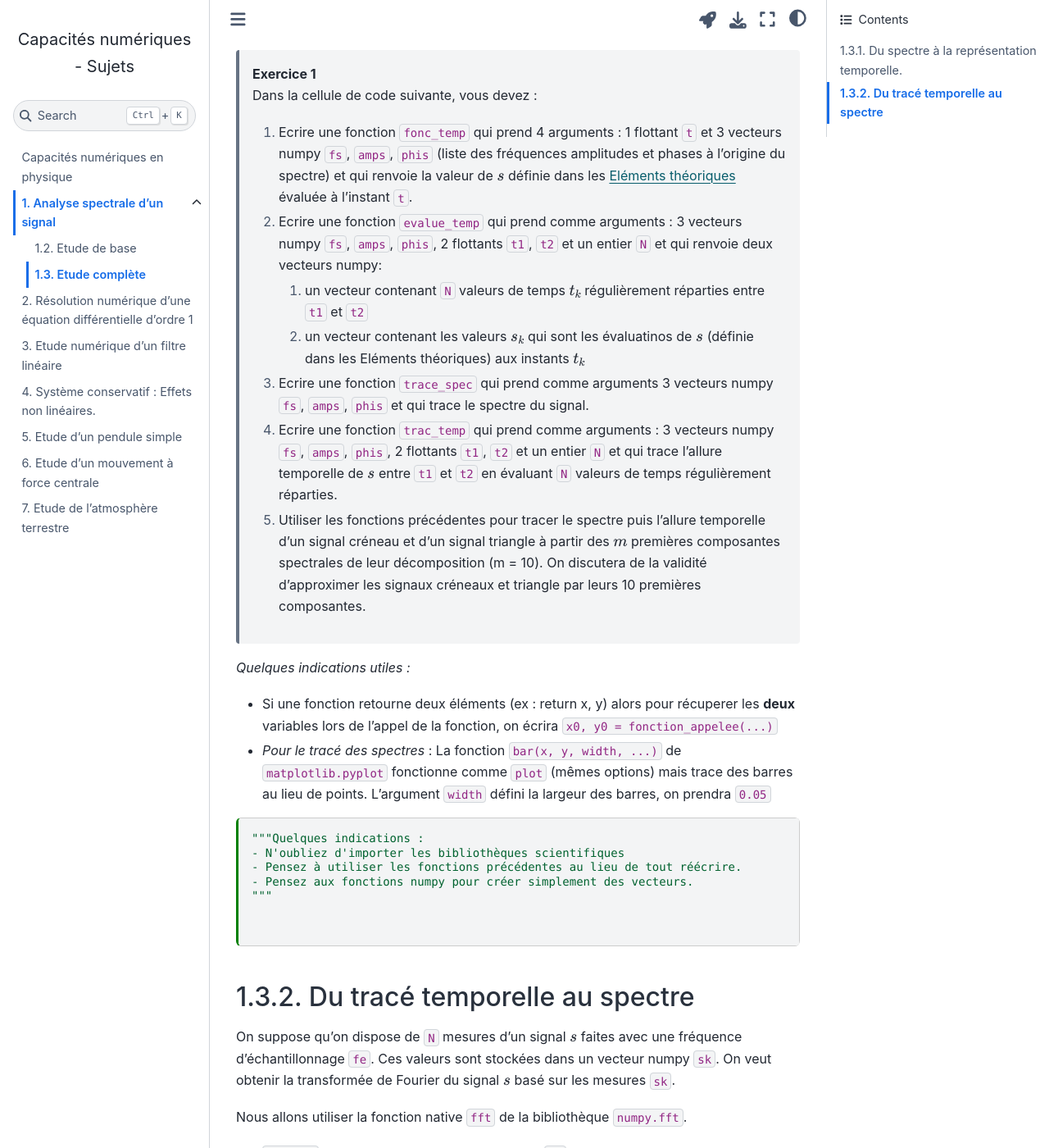
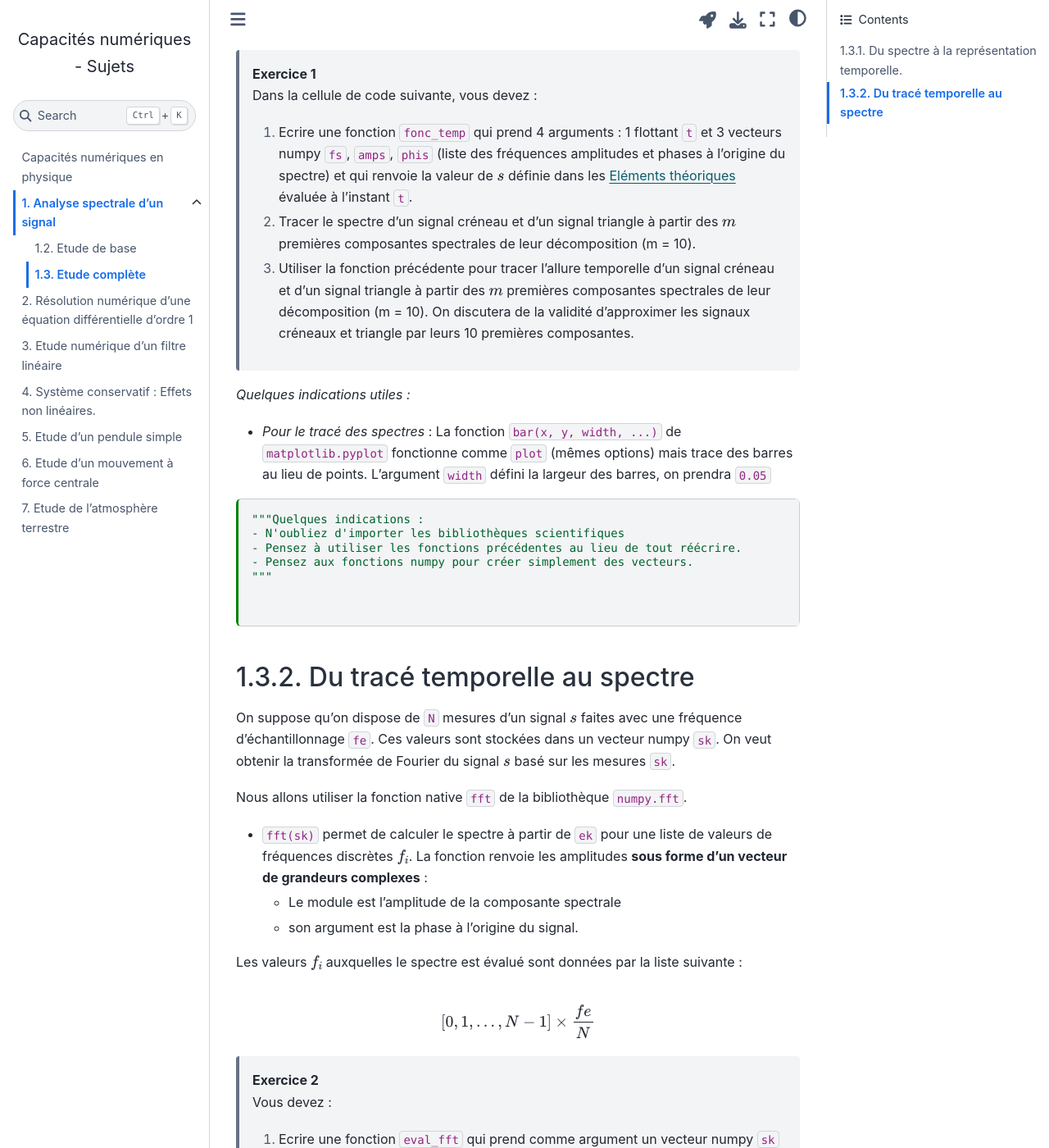
Before and after one commit to pcsi3physiquestan/capacites_numeriques_sources, a Jupyter Book: the page built from signal_fourier_complet.md, in a window 1280 px wide and 1400 px high, scrolled down 355 px. Shown: the whole window at 82% size. Built offline with Jupyter Book 1.0.4 settings and Sphinx 7.4.7 and the Sphinx Book theme 1.1.4, drawn with Linux system fonts in a browser that asks for light colours; some of the changed text lies outside the part shown.

Commit message:
Mise à jour des sources

````diff
--- a/signal_fourier_complet.md
+++ b/signal_fourier_complet.md
@@ -22,15 +22,10 @@ La page ci-présente existe en version notebook téléchargeable grâce au bouto
 > __Exercice 1__
 > Dans la cellule de code suivante, vous devez :
 > 1. Ecrire une fonction `fonc_temp` qui prend 4 arguments : 1 flottant `t` et 3 vecteurs numpy `fs`, `amps`, `phis` (liste des fréquences amplitudes et phases à l'origine du spectre) et qui renvoie la valeur de $s$ définie dans les [Eléments théoriques](theoriques) évaluée à l'instant `t`.
-> 2. Ecrire une fonction `evalue_temp` qui prend comme arguments : 3 vecteurs numpy `fs`, `amps`, `phis`, 2 flottants `t1`, `t2` et un entier `N` et qui renvoie deux vecteurs numpy:
->    1. un vecteur contenant `N` valeurs de temps $t_k$ régulièrement réparties entre `t1` et `t2`
->    2. un vecteur contenant les valeurs $s_k$ qui sont les évaluatinos de $s$ (définie dans les Eléments théoriques) aux instants $t_k$
-> 3. Ecrire une fonction `trace_spec` qui prend comme arguments 3 vecteurs numpy `fs`, `amps`, `phis` et qui trace le spectre du signal.
-> 4. Ecrire une fonction `trac_temp` qui prend comme arguments : 3 vecteurs numpy `fs`, `amps`, `phis`, 2 flottants `t1`, `t2` et un entier `N` et qui trace l'allure temporelle de $s$ entre `t1` et `t2` en évaluant `N` valeurs de temps régulièrement réparties.
-> 5. Utiliser les fonctions précédentes pour tracer le spectre puis l'allure temporelle d'un signal créneau et d'un signal triangle à partir des $m$ premières composantes spectrales de leur décomposition (m = 10). On discutera de la validité d'approximer les signaux créneaux et triangle par leurs 10 premières composantes.
+> 2. Tracer le spectre d'un signal créneau et d'un signal triangle à partir des $m$ premières composantes spectrales de leur décomposition (m = 10).
+> 2. Utiliser la fonction précédente pour tracer l'allure temporelle d'un signal créneau et d'un signal triangle à partir des $m$ premières composantes spectrales de leur décomposition (m = 10). On discutera de la validité d'approximer les signaux créneaux et triangle par leurs 10 premières composantes.
 
 _Quelques indications utiles :_
-* Si une fonction retourne deux éléments (ex : return x, y) alors pour récuperer les __deux__ variables lors de l'appel de la fonction, on écrira `x0, y0 = fonction_appelee(...)`
 * _Pour le tracé des spectres_ : La fonction `bar(x, y, width, ...)` de `matplotlib.pyplot` fonctionne comme `plot` (mêmes options) mais trace des barres au lieu de points. L'argument `width` défini la largeur des barres, on prendra `0.05`
 
 ```{code-cell} ipython3
@@ -48,7 +43,7 @@ _Quelques indications utiles :_
 On suppose qu'on dispose de `N` mesures d'un signal $s$ faites avec une fréquence d'échantillonnage `fe`. Ces valeurs sont stockées dans un vecteur numpy `sk`. On veut obtenir la transformée de Fourier du signal $s$ basé sur les mesures `sk`.
 
 Nous allons utiliser la fonction native `fft` de la bibliothèque `numpy.fft`.
-* `fft(sk)` permet de calculer la TF à partir de `sk` pour une liste de valeurs de fréquences discrètes $f_i$. La fonction renvoie les amplitudes sous formes de grandeurs complexes :
+* `fft(sk)` permet de calculer le spectre à partir de `ek` pour une liste de valeurs de fréquences discrètes $f_i$. La fonction renvoie les amplitudes __sous forme d'un vecteur de grandeurs complexes__ :
     * Le module est l'amplitude de la composante spectrale
     * son argument est la phase à l'origine du signal.
 
@@ -68,8 +63,9 @@ $$
 >    1. sinusoïdal de fréquence 2kHz (réfléchir aux choix de la fréquence d'échantillonnage) et de valeur moyenne $1 SI$
 >    1. produit de deux sinusoïdes de fréquences 100Hz et 1kHz.
 >    1. créneau de fréquence 2kHz (réfléchir aux choix de la fréquence d'échantillonnage)
-> 3. Obtenir puis tracer le spectre pour chacun des signaux précédents. Commenter ce qu'on observe. On parlera en TP de __repli spectral__. En pratique, on ne peut mesurer une fréquence supérieure à $f_e/2$, c'est le __critère de Shannon-Nyquist__. Modifier la fonction `eval_fft` pour ne renvoyer les fréquences ainsi que les amplitudes et phases que jusqu'à $f_e/2$.
-> 4. Reconstruire le signal à partir des spectres obtenues et les tracer. On représente sur le même graphique, le signal acquis pour comparaison avec le signal reconstruit (le problème de repli spectral vous obligera à multiplier par 2 toutes les amplitudes).
+> 3. Obtenir puis tracer le spectre pour chacun des signaux précédents. Commenter ce qu'on observe. On parlera en TP de __repli spectral__. En pratique, on ne peut mesurer une fréquence supérieure à $f_e/2$, c'est le __critère de Shannon-Nyquist__.
+> 4. (Complément) Modifier la fonction `eval_fft` pour ne renvoyer les fréquences ainsi que les amplitudes et phases que jusqu'à $f_e/2$.
+> 4. (Complément) Reconstruire le signal à partir des spectres obtenues et les tracer. On représente sur le même graphique, le signal acquis pour comparaison avec le signal reconstruit (le problème de repli spectral vous obligera à multiplier par 2 toutes les amplitudes).
 
 
 _Données utiles_ :
````
Also changed, not shown: signal_fourier_base.md (+4 -4 lines).
